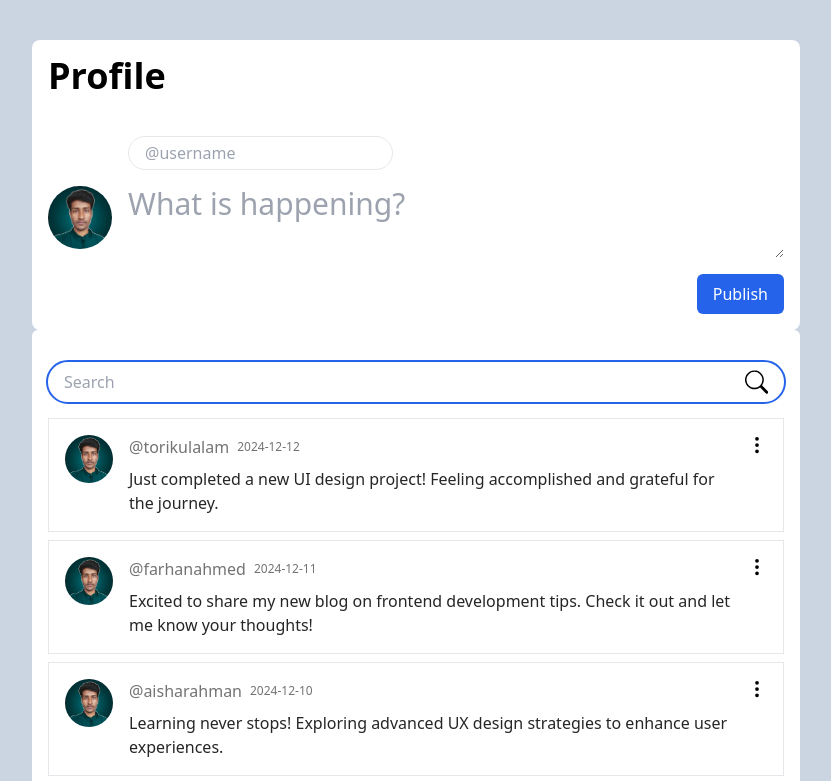
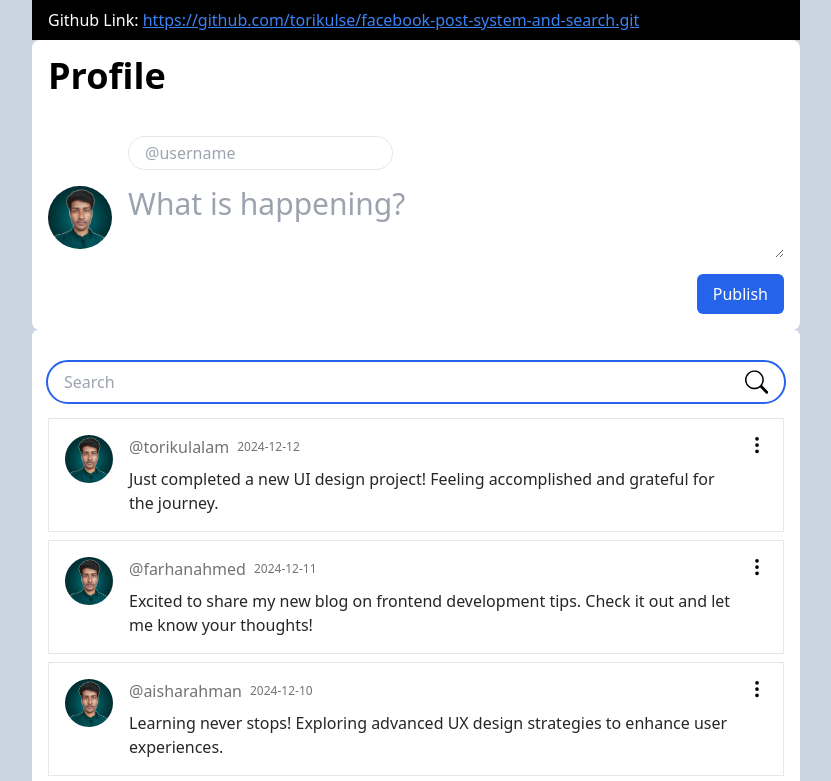
Before and after one commit to torikulse/facebook-post-system-and-search, a plain HTML site: page index.html in a window 1280 px wide. Shown: the top 781 px of the page, without its empty margins (224-1055 px from the left). Drawn offline with nearby package versions, Linux system fonts and the light colour scheme.

Commit message:
added some link

```diff
--- a/index.html
+++ b/index.html
@@ -8,7 +8,15 @@
   </head>
   <body class="bg-slate-300">
     <div>
-      <div class="max-w-screen-md mx-auto mt-10 rounded-lg p-4 w-full bg-white">
+      <div class="max-w-screen-md mx-auto w-full px-4 py-2 text-white bg-black">
+        Github Link:
+        <a
+        class="underline text-blue-500"
+          href="https://github.com/torikulse/facebook-post-system-and-search.git"
+          >https://github.com/torikulse/facebook-post-system-and-search.git</a
+        >
+      </div>
+      <div class="max-w-screen-md mx-auto rounded-lg p-4 w-full bg-white">
         <h1 class="text-4xl font-bold">Profile</h1>
 
         <div class="w-full flex flex-col gap-4 mt-10 items-start">
```
Also changed, not shown: 1 other file.
